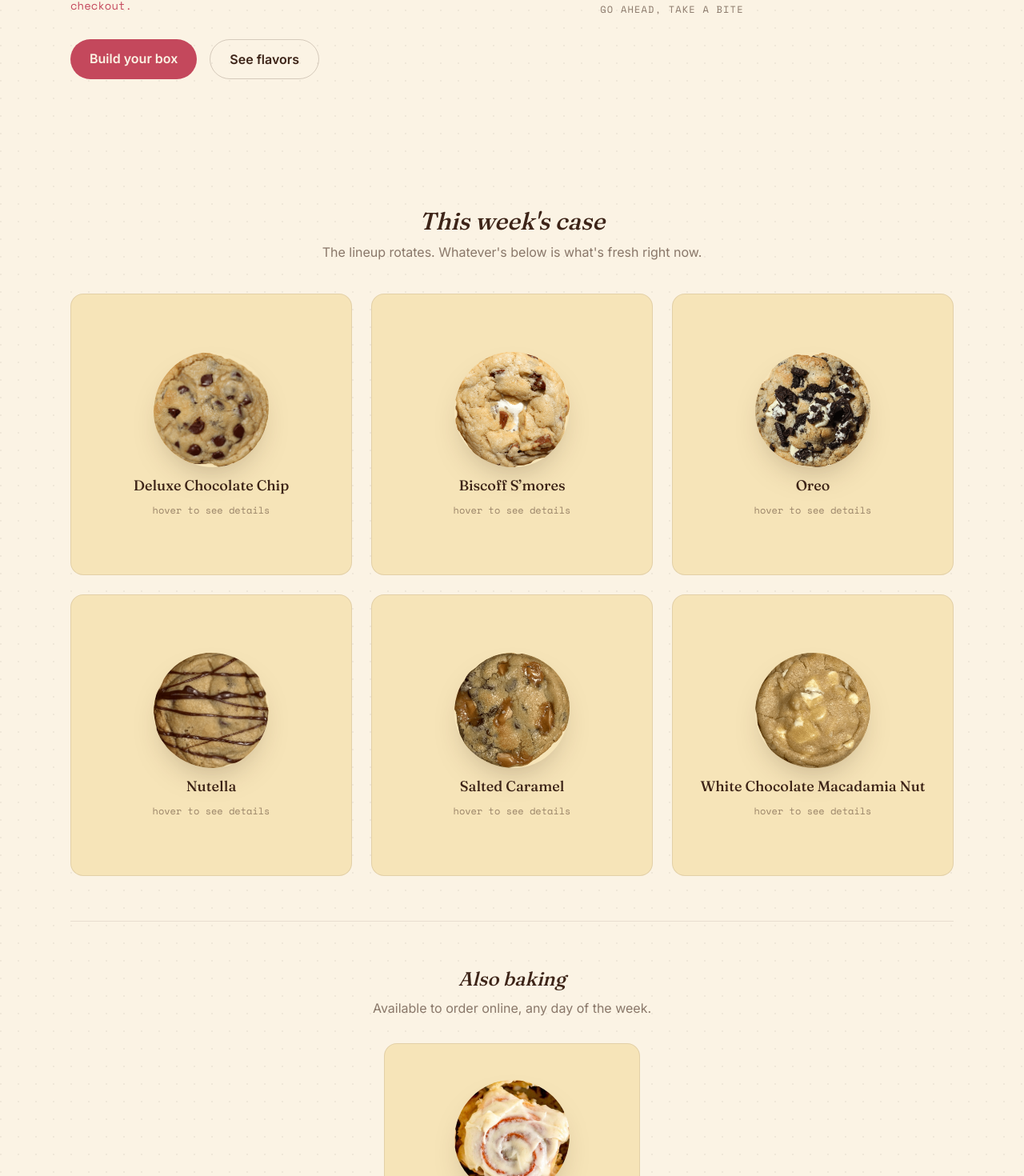
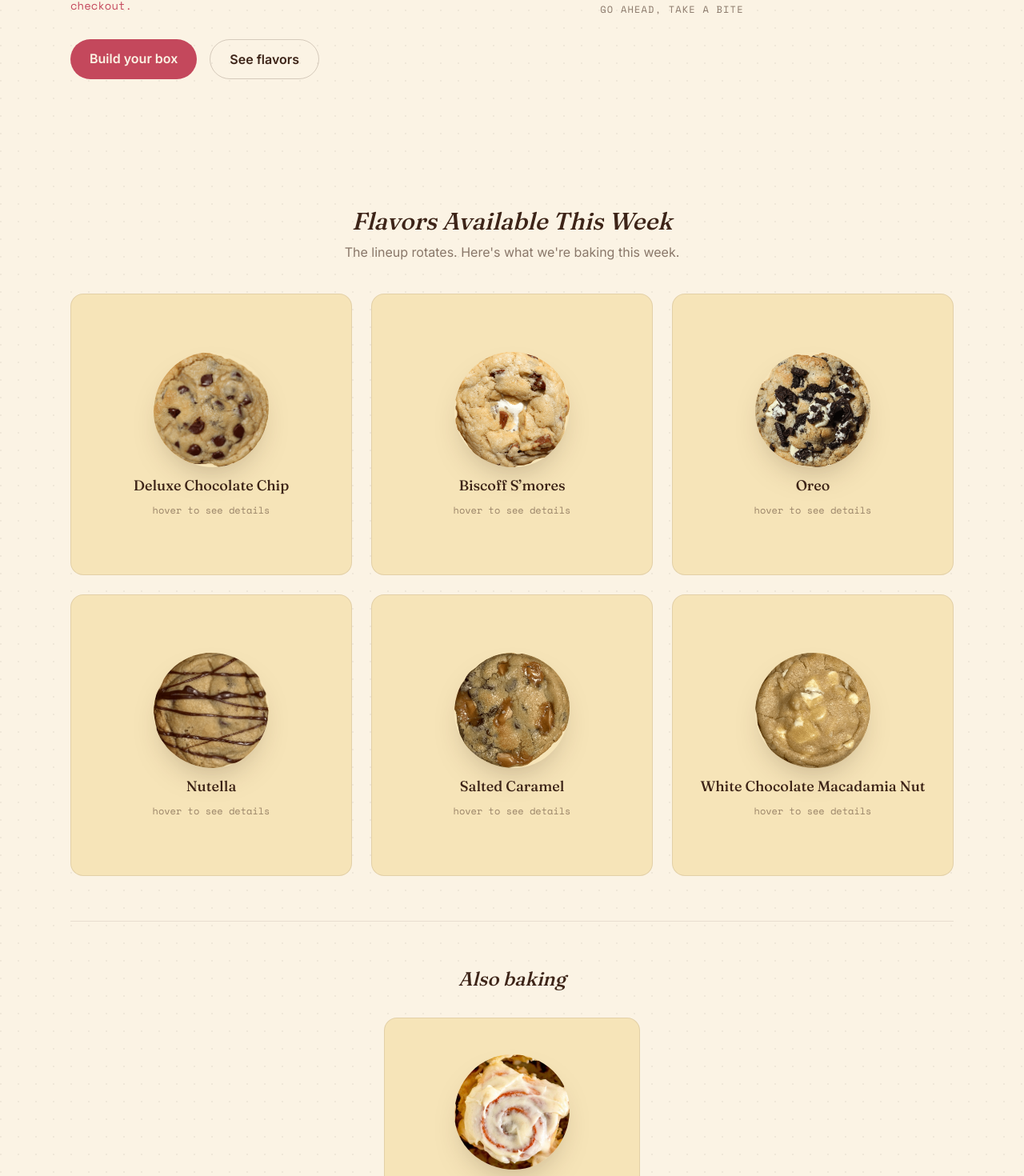
Before and after one commit to danihonarchi/Baked_by_cait, a Next.js app: page / in a window 1280 px wide. Shown: the part 516-1986 px from the top of the page at 80% size. Built offline with nearby package versions, Linux system fonts and the light colour scheme.

Commit message:
description updates 4

```diff
--- a/app/page.tsx
+++ b/app/page.tsx
@@ -48,9 +48,9 @@ export default function Home() {
       {/* Flavor case */}
       <section id="flavors" className="mx-auto max-w-6xl px-6 py-16">
         <div className="mb-10 text-center">
-          <h2 className="font-display text-3xl italic text-cocoa">This week's case</h2>
+          <h2 className="font-display text-3xl italic text-cocoa">Flavors Available This Week</h2>
           <p className="mt-2 text-cocoa/60">
-            The lineup rotates. Whatever's below is what's fresh right now.
+            The lineup rotates. Here's what we're baking this week.
           </p>
         </div>
         <FlavorCase />
@@ -58,7 +58,7 @@ export default function Home() {
         <div className="mt-14 border-t border-cocoa/10 pt-14">
           <div className="mb-8 text-center">
             <h3 className="font-display text-2xl italic text-cocoa">Also baking</h3>
-            <p className="mt-2 text-cocoa/60">Available to order online, any day of the week.</p>
+
           </div>
           <div className="mx-auto max-w-xs">
             <Link href="/order" className="block">
```
